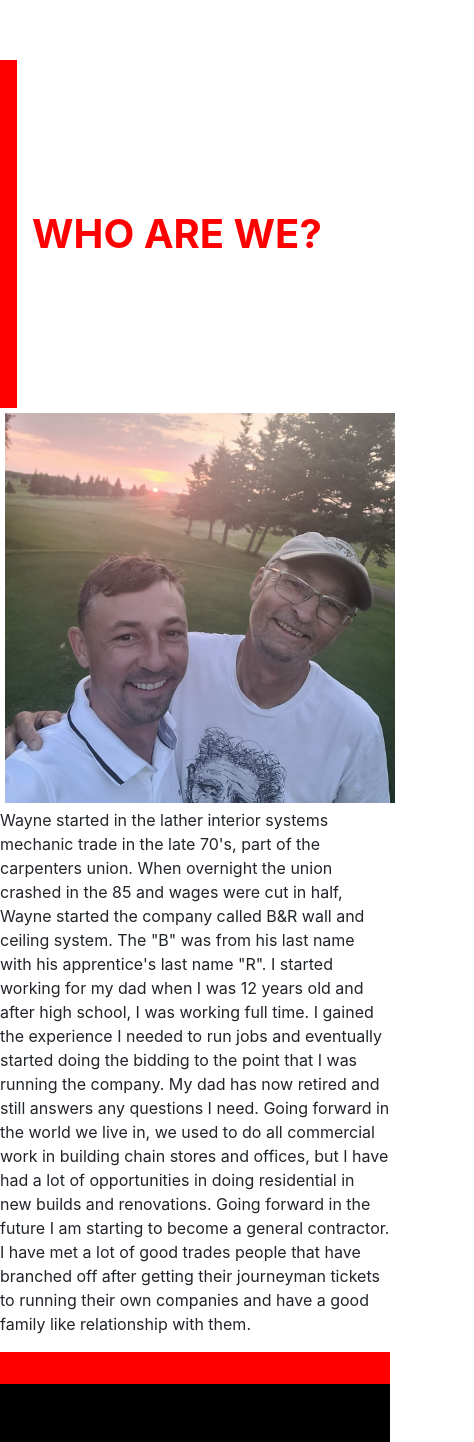
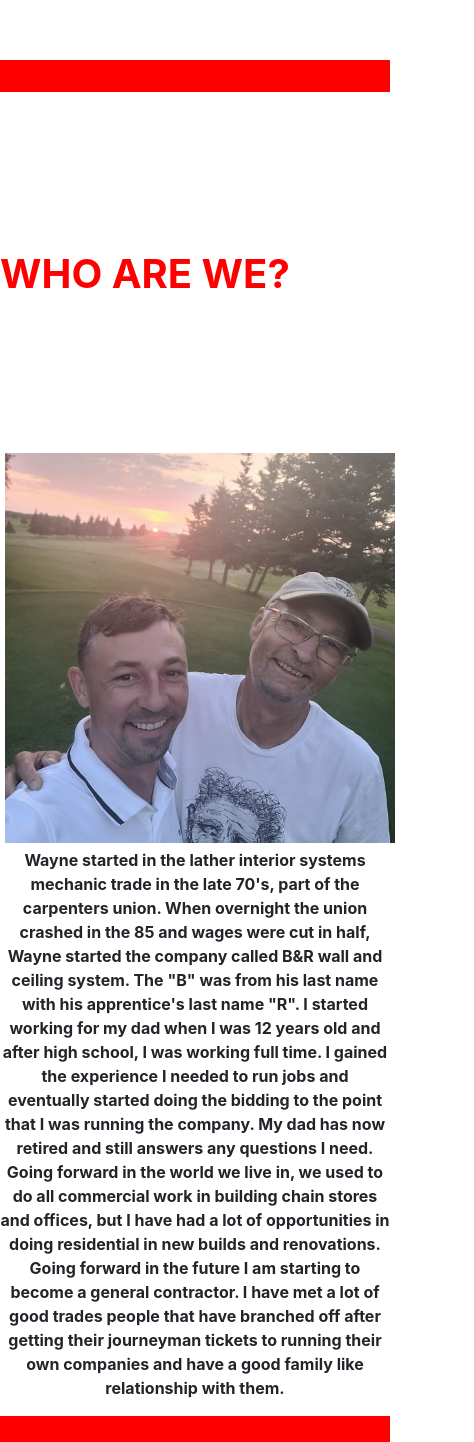
Before and after one commit to allenjustinblanco/br-drywall-ceiling, an Angular app: page / in a window 390 px wide. Shown: the part 126-1568 px from the top of the page, 474 px wide, since content can reach past the window. Built offline with nearby package versions, Linux system fonts and the light colour scheme; grey boxes are pictures that could not be loaded.

Commit message:
Add update getintouch, Add update whoarewe

```diff
--- a/src/app/getintouch/getintouch.component.css
+++ b/src/app/getintouch/getintouch.component.css
@@ -7,6 +7,7 @@
 .getintouch{
     padding-top: 100px;
     padding-left: 100px;
+    text-align: center;
 }
 .h5-tags{
     color: red;
--- a/src/app/getintouch/getintouch.component.html
+++ b/src/app/getintouch/getintouch.component.html
@@ -1,20 +1,19 @@
 <div class="page5">
-    <div class="row ">
-        <div class="row-12">
-
-            <div class=" col col-sm-12 p-3 mb-2 text-white"></div>
-        </div>
-        <div class=" col col-sm-11 col-lg-5 getintouch">
+    <div class="row-12">
+        <div class="p-3 mb-2 redline-upper"></div>
+    </div>
+    <div class="row getintouch text-nowrap">
+        <div class=" col col-sm-12 col-lg-4">
             <h1 class="display-5 font-weight-bold text-white">GET IN TOUCH</h1>
             <br>
-            <h5 class="h5-tags text-nowrap">Mailing Address</h5>
-            <p class="p-tags text-nowrap">51124 R.R 224, Sherwood park, Alberta, T8C 1H1</p>
+            <h5 class="h5-tags text-nowrap font-weight-bold">Mailing Address</h5>
+            <p class="p-tags text-nowrap font-weight-bold">51124 R.R 224, Sherwood park, Alberta, T8C 1H1</p>
             <br>
-            <h5 class="h5-tags">Email Address</h5>
+            <h5 class="h5-tags font-weight-bold">Email Address</h5>
             <p class="p-tags">steven@brwallandceiling.com</p>
             <br>
-            <h5 class="h5-tags">Phone Number</h5>
-            <p class="p-tags">(780) 245-1301</p>
+            <h5 class="h5-tags font-weight-bold">Phone Number</h5>
+            <p class="p-tags font-weight-bold">(780) 245-1301</p>
             <br>
         </div>
 
--- a/src/app/whoarewe/whoarewe.component.css
+++ b/src/app/whoarewe/whoarewe.component.css
@@ -14,3 +14,6 @@
 .row-12{
     background-color: red;
 }
+.br-whoweare-bio{
+    text-align: center;
+}
--- a/src/app/whoarewe/whoarewe.component.html
+++ b/src/app/whoarewe/whoarewe.component.html
@@ -1,17 +1,17 @@
 <div class="page2">
+    <div class="row-12">
+        <div class="p-3 mb-2 redline-upper"></div>
+    </div>
     <div class="row">
-        <div class="row-12">
-            <div class="p-3 mb-2 text-white"></div>
-        </div>
-        <div class="col">
+        <div class="col col-sm-12 col-lg-4">
             <h1 class="display-5 font-weight-bold text-nowrap  text">WHO ARE WE?</h1>
         </div>
 
-        <div class="col ">
-            <img class="br-whoweare" style="width: 400px; height: 400px; object-fit: cover; object-fit: 100% 0;" src="../../assets/Br-whoweare.jpg" alt="">
+        <div class="col col-sm-11 col-lg-4 ">
+            <img class="br-whoweare  " style="width: 400px; height: 400px; object-fit: cover; object-fit: 100% 0;" src="../../assets/Br-whoweare.jpg" alt="">
         </div>
 
-        <div class="col col-sm-6 col-lg-3 ">
+        <div class="col col-sm-6 col-lg-4 font-weight-bold br-whoweare-bio">
             <p>Wayne started in the lather interior systems mechanic trade in the late 70's, part of the carpenters union. When overnight the union crashed in the 85 and wages were cut in half, Wayne started the company called B&R wall and ceiling system. The "B" was from his last name with his apprentice's last name "R". I started working for my dad when I was 12 years old and after high school, I was working full time. I gained the experience I needed to run jobs and eventually started doing the bidding to the point that I was running the company. My dad has now retired and still answers any questions I need. Going forward in the world we live in, we used to do all commercial work in building chain stores and offices, but I have had a lot of opportunities in doing residential in new builds and renovations. Going forward in the future I am starting to become a general contractor. I have met a lot of good trades people that have branched off after getting their journeyman tickets to running their own companies and have a good family like relationship with them.</p>
         </div>
     </div>
```
